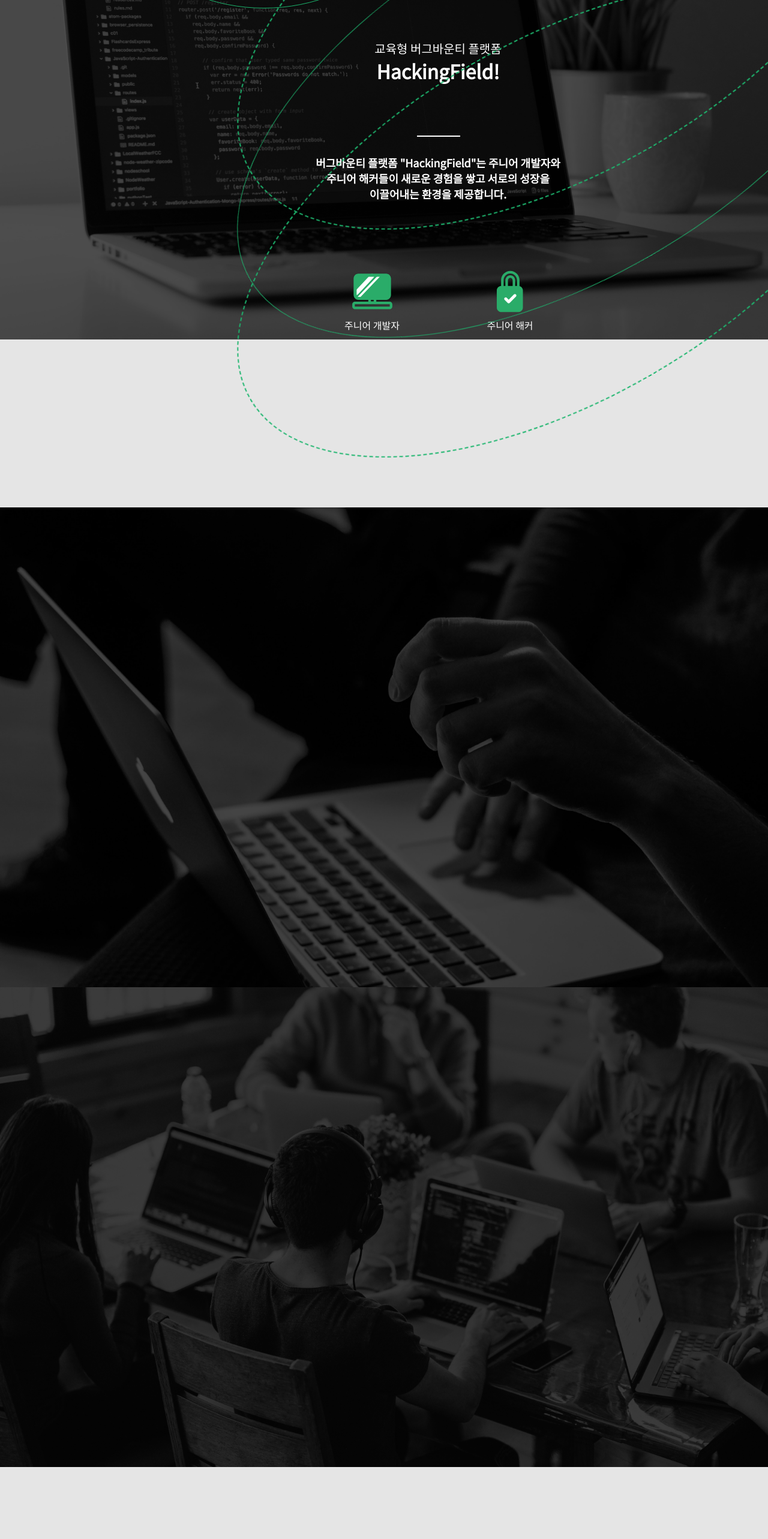
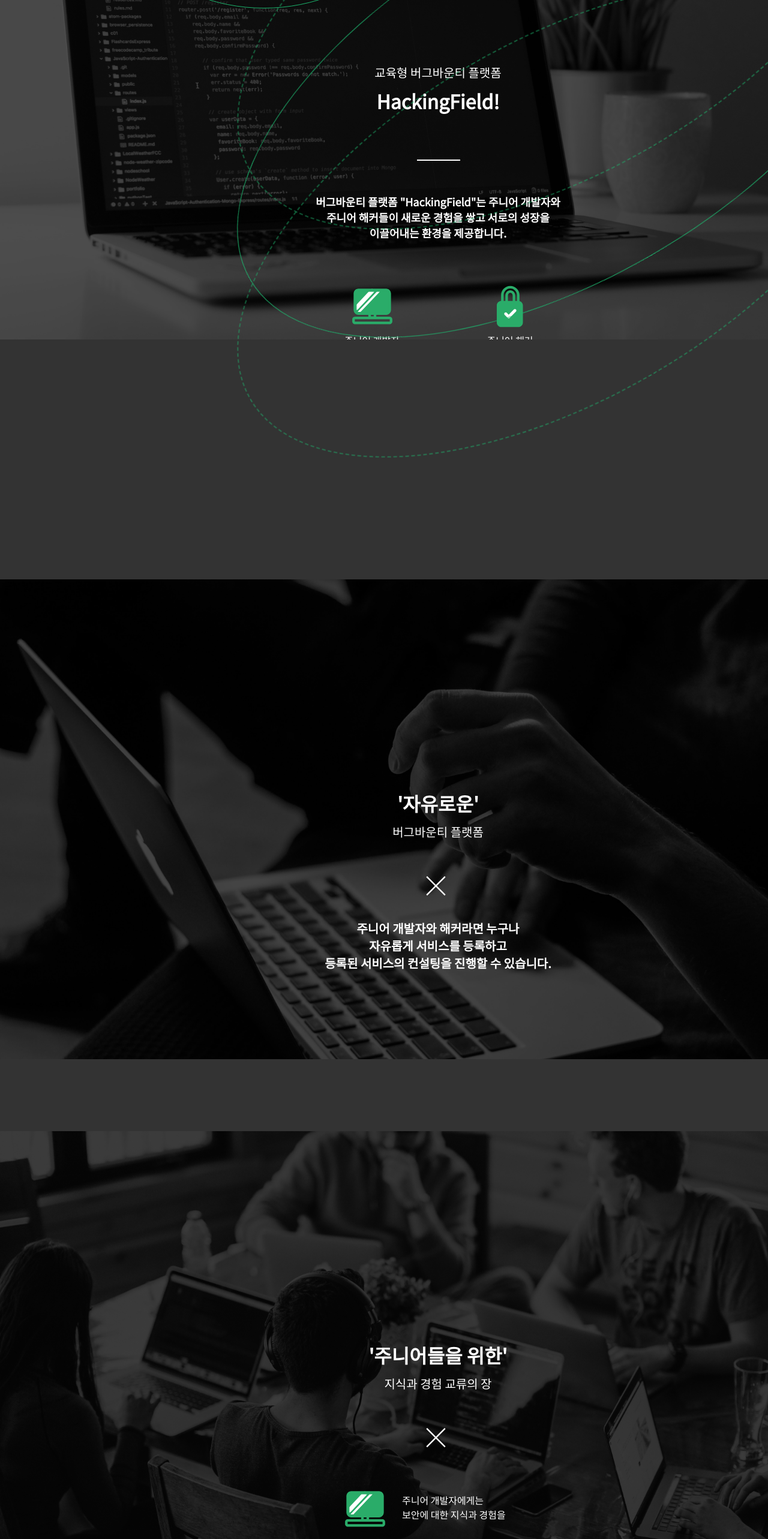
Before and after one commit to Team-INFO4/info-hackingfield-frontend, a Next.js app: page /mainpage in a window 1280 px wide. Shown: the part 234-2800 px from the top of the page at 60% size. Built offline with nearby package versions, Linux system fonts and the light colour scheme; a web font is replaced by a local one.

Commit message:
Banner complete

```diff
--- a/components/Main/index.tsx
+++ b/components/Main/index.tsx
@@ -48,8 +48,63 @@
           </S.iconBox>
         </S.textDiv>
       </S.BgContainer1>
-      <S.BgContainer2></S.BgContainer2>
-      <S.BgContainer3></S.BgContainer3>
+      <S.BgContainer2>
+        <S.textDiv>
+          <S.titleDiv>
+            <h1>'자유로운'</h1>
+            <h2>버그바운티 플랫폼</h2>
+          </S.titleDiv>
+          <S.xBar1 />
+          <S.xBar2 />
+          <S.bodyDiv>
+            <h2>
+              주니어 개발자와 해커라면 누구나
+              <br />
+              자유롭게 서비스를 등록하고
+              <br />
+              등록된 서비스의 컨설팅을 진행할 수 있습니다.
+            </h2>
+          </S.bodyDiv>
+        </S.textDiv>
+      </S.BgContainer2>
+      <S.BgContainer3>
+        <S.textDiv>
+          <S.titleDiv>
+            <h1>'주니어들을 위한'</h1>
+            <h2>지식과 경험 교류의 장</h2>
+          </S.titleDiv>
+          <S.xBar1 />
+          <S.xBar2 />
+
+          <S.iconBox2>
+            <S.jpBox2>
+              <Image
+                src="/images/Icon_junior programmer.svg"
+                alt="jp"
+                width={77}
+                height={80}
+              />
+              <p>
+                주니어 개발자에게는
+                <br />
+                보안에 대한 지식과 경험을
+              </p>
+            </S.jpBox2>
+            <S.jhBox2>
+              <Image
+                src="/images/Icon_junior hacker.svg"
+                alt="jh"
+                width={77}
+                height={80}
+              />
+              <p>
+                주니어 해커에게는
+                <br />실 서비스에 대한 모의 해킹 경험을
+              </p>
+            </S.jhBox2>
+          </S.iconBox2>
+        </S.textDiv>
+      </S.BgContainer3>
     </S.styledDiv>
   );
 };
--- a/components/Main/styles.tsx
+++ b/components/Main/styles.tsx
@@ -2,8 +2,9 @@
 
 export const styledDiv = styled.div`
   font-family: "Noto Sans KR", sans-serif;
-  color: #ffffff;
-  font-weight: normal;
+  color: white;
+  background-color: #333333;
+  font-weight: 300;
 
   h1 {
     font-size: 32px;
@@ -27,7 +28,7 @@
 
 export const textDiv = styled.div`
   position: relative;
-  top: 300px;
+  top: 340px;
   left: 480px;
   width: 500px;
   height: 600px;
@@ -35,7 +36,7 @@
 `;
 
 export const titleDiv = styled.div`
-  width: 230px;
+  width: 260px;
   height: 80px;
   position: relative;
   top: 0px;
@@ -44,10 +45,11 @@
 
   h1 {
     font-weight: 700;
+    margin: 10px;
   }
 
   h2 {
-    font-weight: 400;
+    font-weight: 200;
   }
 `;
 
@@ -61,19 +63,42 @@
   background-color: white;
 `;
 
+export const xBar1 = styled.div`
+  position: absolute;
+  top: 160px;
+  left: 45%;
+  width: 43px;
+  height: 1px;
+  border: 1px solid white;
+  transform: rotate(-45deg);
+  background-color: white;
+`;
+
+export const xBar2 = styled.div`
+  position: absolute;
+  top: 160px;
+  left: 45%;
+  width: 43px;
+  height: 1px;
+  border: 1px solid white;
+  transform: rotate(45deg);
+  background-color: white;
+`;
+
 export const bodyDiv = styled.div`
   width: 420px;
   height: 100px;
   top: 112px;
   text-align: center;
   margin: 0 auto;
+  margin-top: 25px;
   position: relative;
 `;
 
 export const iconBox = styled.div`
   width: 420px;
   height: 130px;
-  top: 200px;
+  top: 160px;
   display: flex;
   text-align: center;
   margin: 0 auto;
@@ -85,10 +110,31 @@
   }
 `;
 
+export const iconBox2 = styled.div`
+  width: 420px;
+  height: 130px;
+  top: 160px;
+
+  text-align: left;
+  margin: 0 auto;
+  position: relative;
+
+  p {
+    width: 300px;
+    display: inline-block;
+    position: absolute;
+    top: -3px;
+    left: 100px;
+    font-size: 16px;
+    font-weight: 200;
+  }
+`;
+
 export const jpBox = styled.div`
   width: 100px;
   height: 80px;
   left: 50px;
+  margin: 0px;
   position: relative;
 `;
 
@@ -96,6 +142,23 @@
   width: 100px;
   height: 80px;
   left: 180px;
+  margin: 0px;
+  position: relative;
+`;
+
+export const jpBox2 = styled.div`
+  width: 100px;
+  height: 80px;
+  left: 50px;
+  margin: 0px;
+  position: relative;
+`;
+
+export const jhBox2 = styled.div`
+  width: 100px;
+  height: 80px;
+  left: 50px;
+  margin-top: 20px;
   position: relative;
 `;
 
@@ -113,7 +176,7 @@
 
 export const BgContainer2 = styled.div`
   position: relative;
-  top: 1080px;
+  top: 1200px;
   background: url("/images/Banner img_02.png");
   background-repeat: no-repeat;
   background-size: cover;
@@ -124,7 +187,7 @@
 
 export const BgContainer3 = styled.div`
   position: relative;
-  top: 1080px;
+  top: 1320px;
   background: url("/images/Banner img_03.png");
   background-repeat: no-repeat;
   background-size: cover;
@@ -151,6 +214,7 @@
   height: 600px;
   right: -20%;
   border: 2px dashed #1cb56d;
+  opacity: 0.5;
   bottom: 280px;
   background-size: 40px 10px;
   transform: rotate(-30deg);
@@ -179,6 +243,7 @@
   height: 600px;
   right: -20%;
   border: 2px dashed #1cb56d;
+  opacity: 0.5;
   bottom: -100px;
   background-size: 40px 10px;
   transform: rotate(-30deg);
--- a/pages/mainpage.tsx
+++ b/pages/mainpage.tsx
@@ -14,6 +14,7 @@
   position: absolute;
   width: 100vw;
   height: 3000px;
+  background-color: #333333;
 `;
 
 export default main;
```
